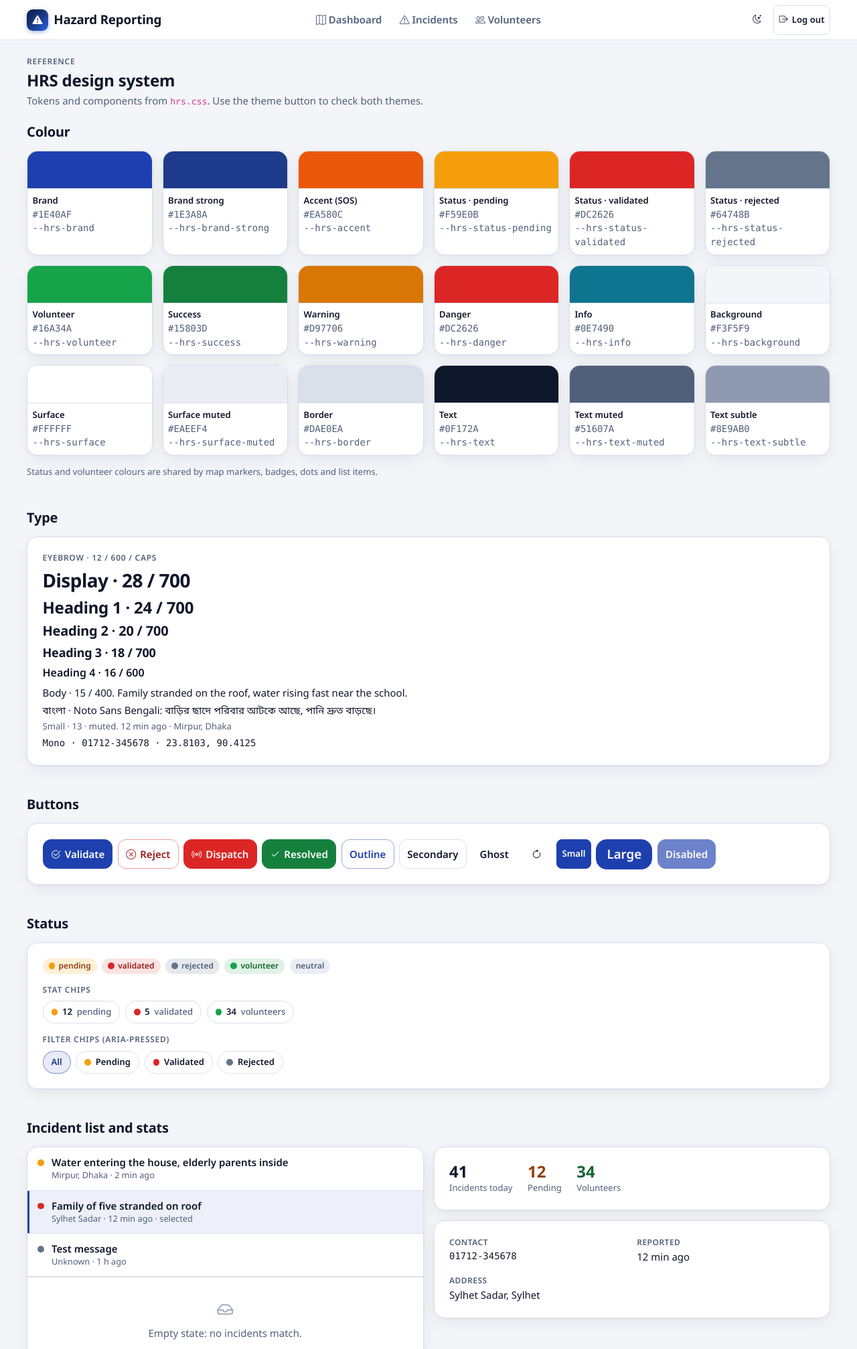
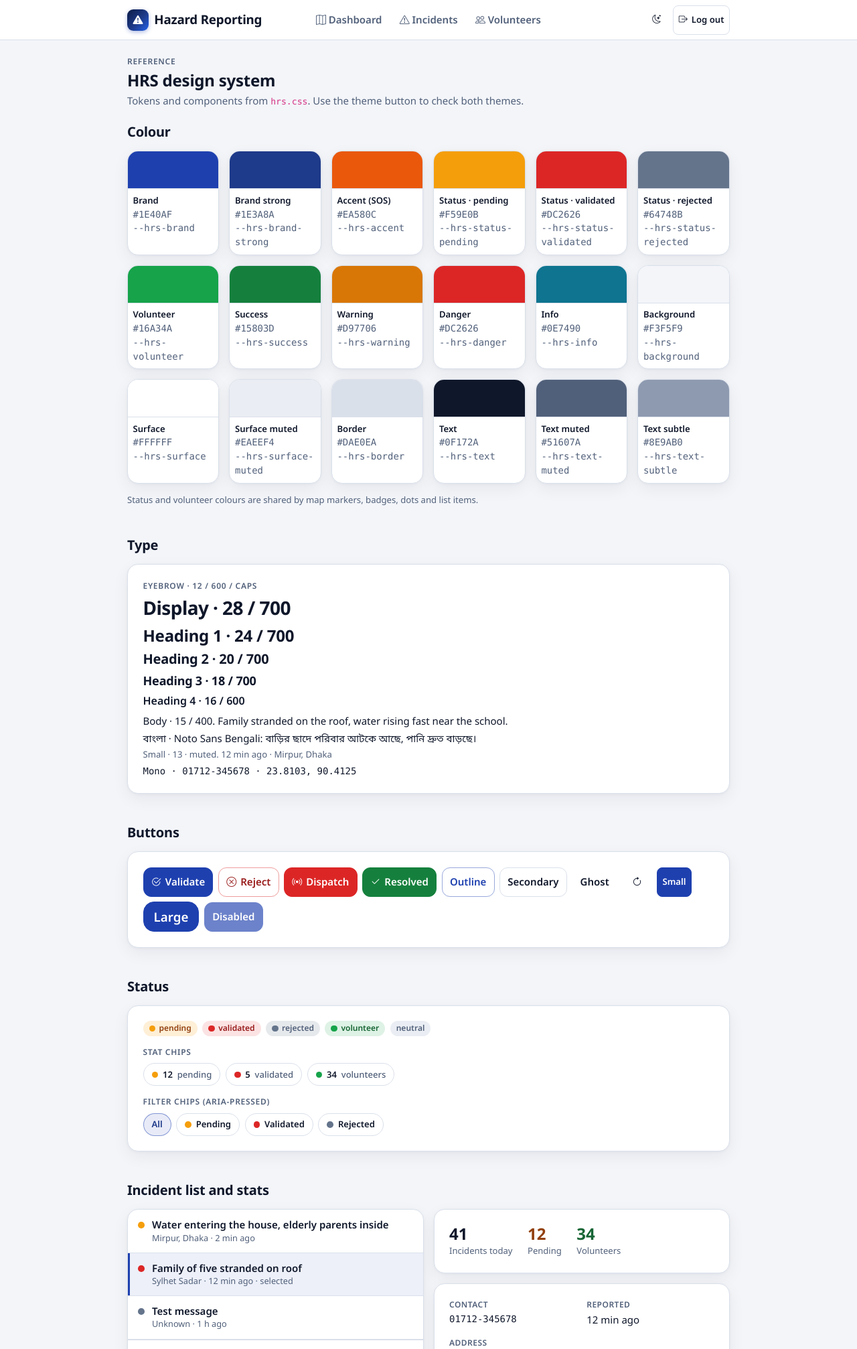
Before and after one commit to skfarhad/hazard_reporting_system, a Django app: page /app/design/ in a window 1280 px wide. Shown: the top 2014 px of the page at 67% size. Run offline with Django 3.2, Linux system fonts and the light colour scheme; parts of the project's set-up code (start-up, migrations or seed data) failed here and were passed over.

Commit message:
Limit page content to 900px, leaving room for a sidebar
Co-Authored-By: Claude Opus 5.5 <noreply@anthropic.com>

```diff
--- a/apps/webui/static/webui/css/hrs.css
+++ b/apps/webui/static/webui/css/hrs.css
@@ -126,7 +126,7 @@
     --hrs-medium: 250ms;
     --hrs-control-height: 44px;
     --hrs-navbar-height: 60px;
-    --hrs-content-max: 1200px;
+    --hrs-content-max: 900px;   /* leaves room for a sidebar later */
     --hrs-gutter: 1rem;
 }
 
```
Also changed, not shown: docs/design-system.md (+1 -0 lines).
